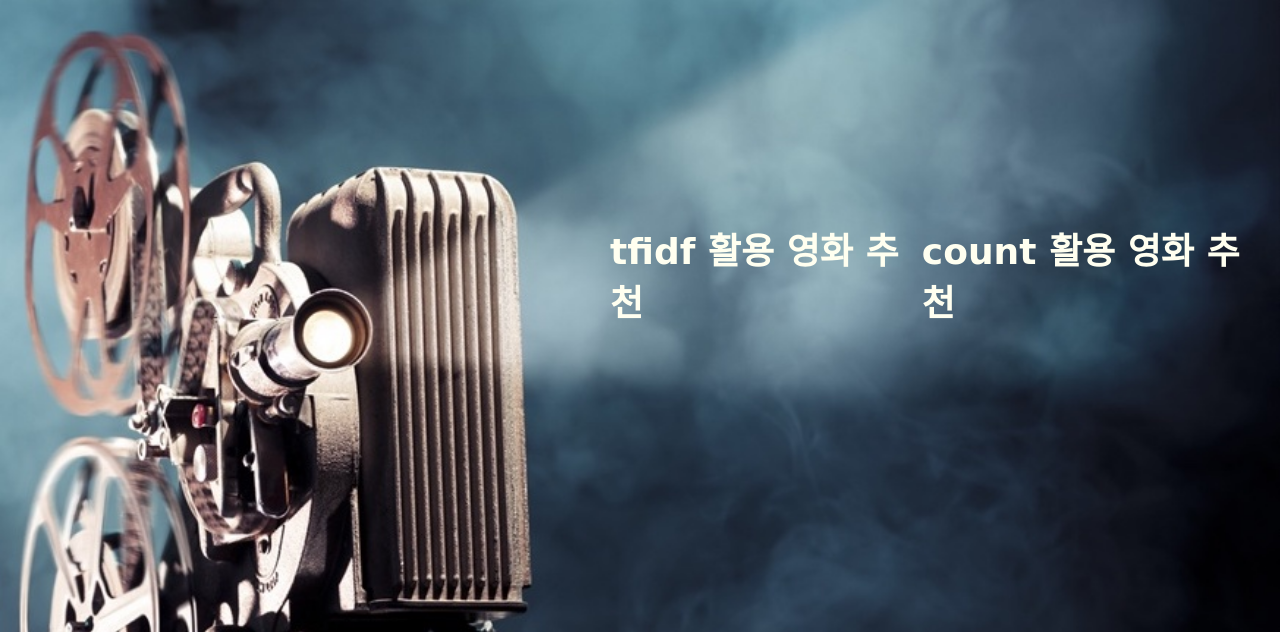
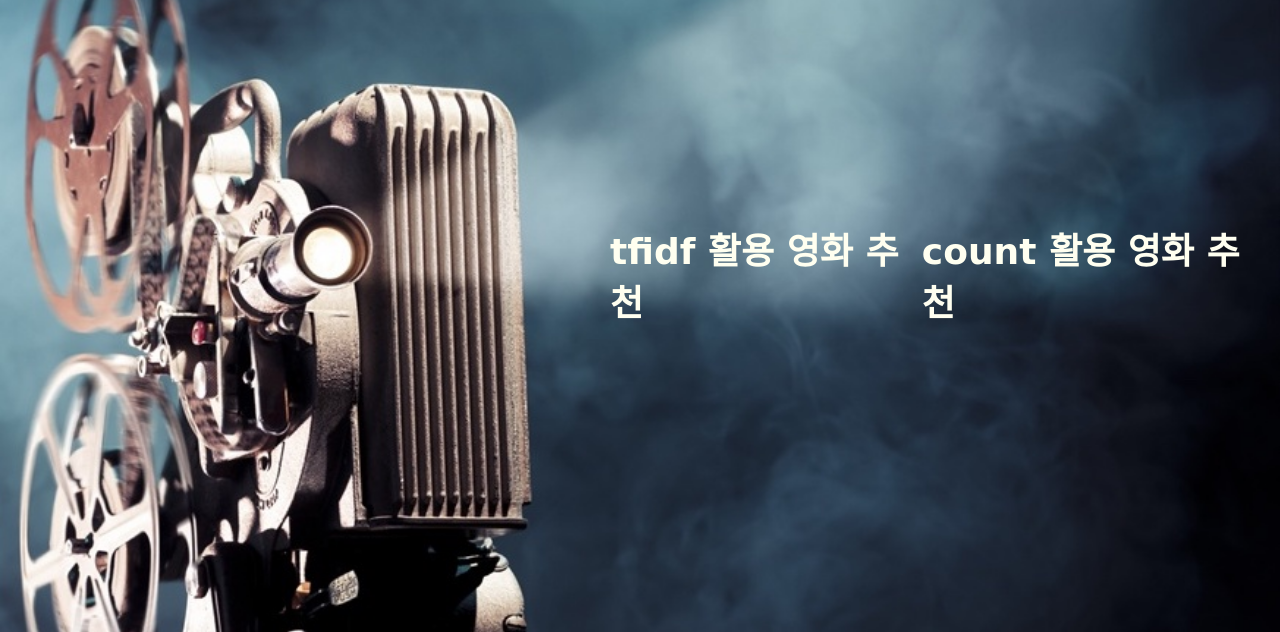
Before and after one commit to are1224/movie_project, a Django app: template Movieproject/movieapp/templates/result.html in a window 1280 px wide. Shown: the top 632 px of the page. Run offline with Django 3.2, Linux system fonts and the light colour scheme; the template is opened without the code that fills it, so the values that code supplies are empty; some web fonts are replaced.

Commit message:
background edit

```diff
--- a/Movieproject/movieapp/static/result.css
+++ b/Movieproject/movieapp/static/result.css
@@ -1,7 +1,24 @@
+html {
+    background: url("dolby2.jpg") no-repeat center center fixed;
+    -webkit-background-size: cover;
+    -moz-background-size: cover;
+    -o-background-size: cover;
+    background-size: cover;
+}
+
 body {
+    background: url("dolby2.jpg") no-repeat center center fixed;
+    -webkit-background-size: cover;
+    -moz-background-size: cover;
+    -o-background-size: cover;
+    background-size: cover;
+}
+
+
+/* body {
     background-image: url("dolby2.jpg");
     background-size: 100%;
-}
+} */
 
 .container{
     justify-content: space-around;
```
Also changed, not shown: Movieproject/movieapp/static/home1.css (+20 -3 lines), Movieproject/movieapp/templates/result.html (+5 -5 lines).
